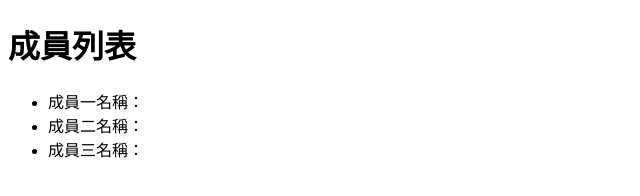
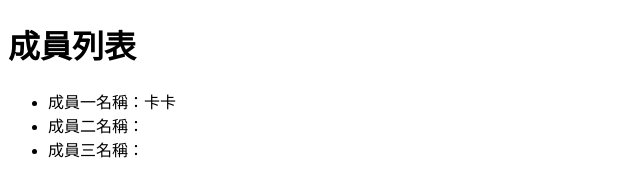
Before and after one commit to Kay9453/Gitpr0204, a plain HTML site: page index.html in a window 1280 px wide. Shown: the full height of the page, 0-640 px from the left. Drawn offline with Linux system fonts and the light colour scheme.

Commit message:
新增成員一名稱

```diff
--- a/index.html
+++ b/index.html
@@ -8,7 +8,7 @@
 <body>
     <h1>成員列表</h1>
     <ul>
-        <li>成員一名稱：</li>
+        <li>成員一名稱：卡卡</li>
         <li>成員二名稱：</li>
         <li>成員三名稱：</li>
     </ul>
```
